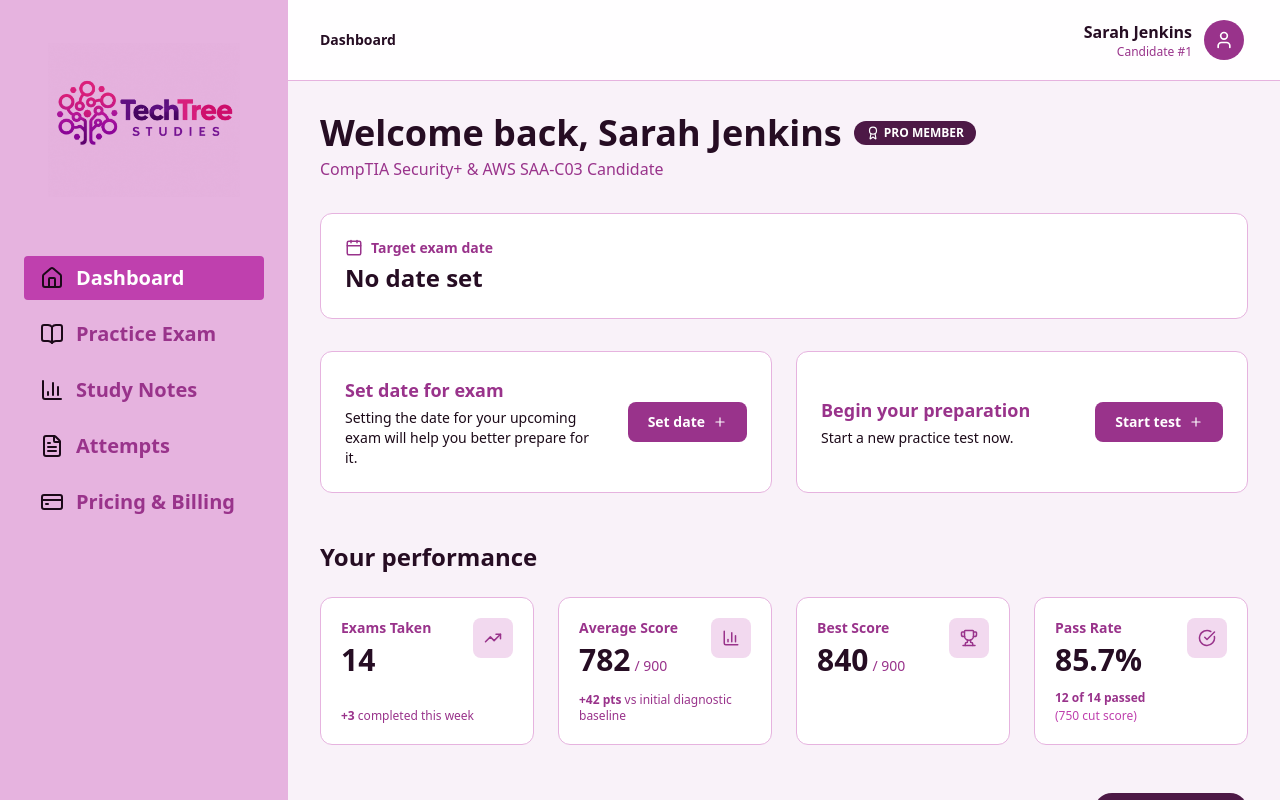
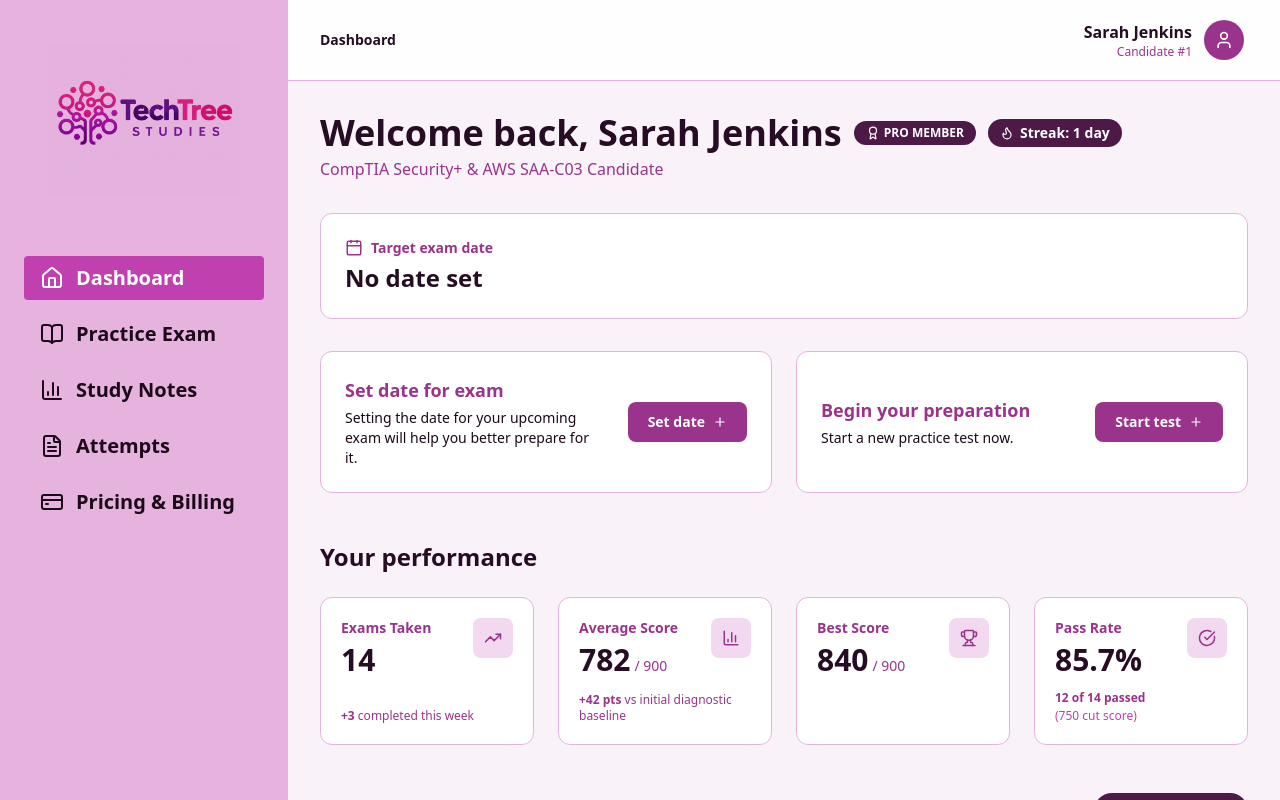
Before and after one commit to Disco12-design/TechTree_Studies, a Next.js app: page /dashboard in a window 1280 px wide. Built offline with nearby package versions, Linux system fonts and the light colour scheme.

Commit message:
the dashboard almost finished with it

```diff
--- a/app/components/Sidebar.tsx
+++ b/app/components/Sidebar.tsx
@@ -1,71 +1,161 @@
-"use client";
+'use client';
 
-import { useEffect, useState } from "react";
-import Link from "next/link";
-import { usePathname } from "next/navigation";
-import { Menu, X } from "lucide-react";
-import { navLinks, images } from "../types/assets";
+import { useEffect, useRef, useState } from 'react';
+import Link from 'next/link';
+import Image from 'next/image';
+import { usePathname } from 'next/navigation';
+import { Menu, X } from 'lucide-react';
+import { navLinks, images } from '../types/assets';
 
 export default function Sidebar() {
   const pathname = usePathname();
   const [open, setOpen] = useState(false);
+  const menuButtonRef = useRef<HTMLButtonElement>(null);
+  const closeButtonRef = useRef<HTMLButtonElement>(null);
+  const asideRef = useRef<HTMLElement>(null);
 
-  useEffect(() => setOpen(false), [pathname]);
+  // Close drawer on route change
+  useEffect(() => {
+    setOpen(false);
+  }, [pathname]);
+
+  // While open: Escape to close, focus trap, return focus on close
+  useEffect(() => {
+    if (!open) return;
+
+    closeButtonRef.current?.focus();
+
+    const onKeyDown = (e: KeyboardEvent) => {
+      if (e.key === 'Escape') {
+        setOpen(false);
+        return;
+      }
+      if (e.key !== 'Tab' || !asideRef.current) return;
+
+      const focusable = asideRef.current.querySelectorAll<HTMLElement>(
+        'a[href], button:not([disabled])'
+      );
+      if (focusable.length === 0) return;
+      const first = focusable[0];
+      const last = focusable[focusable.length - 1];
+
+      if (e.shiftKey && document.activeElement === first) {
+        e.preventDefault();
+        last.focus();
+      } else if (!e.shiftKey && document.activeElement === last) {
+        e.preventDefault();
+        first.focus();
+      }
+    };
+
+    document.addEventListener('keydown', onKeyDown);
+    return () => {
+      document.removeEventListener('keydown', onKeyDown);
+      menuButtonRef.current?.focus();
+    };
+  }, [open]);
+
+  // Close drawer if the viewport grows to desktop size
+  useEffect(() => {
+    const mq = window.matchMedia('(min-width: 768px)');
+    const onChange = (e: MediaQueryListEvent) => {
+      if (e.matches) setOpen(false);
+    };
+    mq.addEventListener('change', onChange);
+    return () => mq.removeEventListener('change', onChange);
+  }, []);
+
+  const isActive = (href: string) =>
+    pathname === href || pathname.startsWith(`${href}/`);
 
   return (
     <>
+      {/* Mobile top bar (reserves its own space, never covers content) */}
+      <header className="fixed inset-x-0 top-0 z-30 flex h-20 items-center justify-center border-b border-brand-300 bg-brand-200 md:hidden">
+        {/* Hamburger pinned to the left */}
         <button
+          ref={menuButtonRef}
           onClick={() => setOpen(true)}
           aria-label="Open menu"
-        className="md:hidden fixed top-3 left-3 z-30 p-2 rounded bg-brand-200 text-brand-600"
+          aria-expanded={open}
+          aria-controls="app-sidebar"
+          className="absolute left-4 top-1/2 -translate-y-1/2 rounded-lg p-2 text-brand-600 transition hover:bg-brand-300 focus-visible:outline focus-visible:outline-2 focus-visible:outline-brand-500"
         >
-        <Menu size={24} />
+          <Menu size={28} />
         </button>
 
-      {open && (
+        {/* Centered logo */}
+        <Link href="/dashboard" aria-label="Go to dashboard">
+          <Image
+            src={images.smallLogo}
+            alt="TechTree Logo"
+            width={64}
+            height={64}
+            priority
+            className="h-16 w-16 object-contain mix-blend-multiply"
+          />
+        </Link>
+      </header>
+
+      {/* Mobile overlay */}
       <div
-          className="md:hidden fixed inset-0 z-40 bg-black/40"
+        aria-hidden="true"
         onClick={() => setOpen(false)}
+        className={`fixed inset-0 z-40 bg-black/40 transition-opacity motion-reduce:transition-none md:hidden ${
+          open ? 'opacity-100' : 'pointer-events-none opacity-0'
+        }`}
       />
-      )}
 
+      {/* Sidebar / drawer */}
       <aside
-        className={`fixed md:static inset-y-0 left-0 z-50 w-72 min-h-screen p-6 bg-brand-200 text-brand-600 transform transition-transform md:translate-x-0 ${
-          open ? "translate-x-0" : "-translate-x-full"
+        id="app-sidebar"
+        ref={asideRef}
+        className={`fixed inset-y-0 left-0 z-50 flex h-dvh w-72 flex-col overflow-y-auto bg-brand-200 p-6 text-brand-600 transition-[transform,visibility] duration-300 motion-reduce:transition-none md:static md:translate-x-0 md:visible md:shrink-0 ${
+          open ? 'translate-x-0' : '-translate-x-full max-md:invisible'
         }`}
       >
+        {/* Mobile close button */}
         <button
+          ref={closeButtonRef}
           onClick={() => setOpen(false)}
           aria-label="Close menu"
-          className="md:hidden absolute top-3 right-3 p-2"
+          className="absolute right-3 top-3 rounded p-2 hover:bg-brand-300 focus-visible:outline focus-visible:outline-2 focus-visible:outline-brand-500 md:hidden"
         >
           <X size={24} />
         </button>
 
+        {/* Desktop logo */}
         <div className="mb-10 flex items-center justify-center">
-          <img
+          <Link href="/dashboard" aria-label="Go to dashboard">
+            <Image
               src={images.logo2}
               alt="TechTree Logo"
-            className="w-48 h-48 mix-blend-multiply object-contain"
+              width={192}
+              height={192}
+              priority
+              className="h-48 w-48 object-contain mix-blend-multiply transition-opacity hover:opacity-80"
             />
+          </Link>
         </div>
 
-        <nav className="space-y-3">
+        {/* Navigation */}
+        <nav aria-label="Main navigation" className="space-y-3">
           {navLinks.map((link) => {
-            const isActive = pathname === link.href;
+            const active = isActive(link.href);
             const Icon = link.icon;
 
             return (
               <Link
                 key={link.href}
                 href={link.href}
-                className={`flex items-center gap-3 px-4 py-2 rounded transition font-semibold text-xl ${
-                  isActive
-                    ? "bg-brand-500 text-white"
-                    : "text-brand-600 hover:bg-brand-300 hover:text-brand-800"
+                aria-current={active ? 'page' : undefined}
+                className={`flex items-center gap-3 rounded px-4 py-2 text-xl font-semibold transition focus-visible:outline focus-visible:outline-2 focus-visible:outline-brand-700 ${
+                  active
+                    ? 'bg-brand-500 text-white'
+                    : 'text-brand-950 hover:bg-brand-300 hover:text-brand-800'
                 }`}
               >
-                <Icon size={24} className="text-brand-950" />
+                <Icon size={24} aria-hidden="true" />
                 <span>{link.label}</span>
               </Link>
             );
--- a/app/dashboard/page.tsx
+++ b/app/dashboard/page.tsx
@@ -3,10 +3,47 @@
 import { useState, useEffect, type ReactNode } from "react";
 import { useRouter } from "next/navigation";
 import { profile, metrics, examAttempts } from "../types/assets";
-import { Calendar, Award, Plus, Eye, type LucideIcon } from "lucide-react";
+import { Calendar, Award, Plus, Eye, Flame, type LucideIcon } from "lucide-react";
 
 // Same key the Profile Settings page saves to
 const PROFILE_STORAGE_KEY = "profile-settings:v1";
+const STREAK_STORAGE_KEY = "study-streak:v1";
+
+type StreakData = { lastVisit: string; count: number };
+
+/** Returns today as "YYYY-MM-DD" in the user's local timezone. */
+function todayIso(): string {
+  const d = new Date();
+  return `${d.getFullYear()}-${String(d.getMonth() + 1).padStart(2, "0")}-${String(d.getDate()).padStart(2, "0")}`;
+}
+
+/**
+ * Reads the streak from localStorage, updates it for today, and returns
+ * the current count. If the user visited yesterday the streak grows;
+ * if they already visited today it stays the same; otherwise it resets to 1.
+ */
+function loadAndUpdateStreak(): number {
+  const today = todayIso();
+  try {
+    const raw = localStorage.getItem(STREAK_STORAGE_KEY);
+    if (raw) {
+      const data: StreakData = JSON.parse(raw);
+      if (data.lastVisit === today) return data.count;           // already counted today
+
+      // Check if lastVisit was yesterday
+      const last = new Date(data.lastVisit + "T00:00:00");
+      const diff = (new Date(today + "T00:00:00").getTime() - last.getTime()) / 86_400_000;
+
+      const newCount = diff === 1 ? data.count + 1 : 1;         // consecutive → grow, else reset
+      localStorage.setItem(STREAK_STORAGE_KEY, JSON.stringify({ lastVisit: today, count: newCount }));
+      return newCount;
+    }
+  } catch { /* corrupted data — treat as fresh */ }
+
+  // First visit ever (or corrupted data)
+  localStorage.setItem(STREAK_STORAGE_KEY, JSON.stringify({ lastVisit: today, count: 1 }));
+  return 1;
+}
 
 type SavedProfile = { name: string | null; avatar: string | null };
 
@@ -42,9 +79,7 @@ function countdownLabel(days: number) {
   return "This date has passed";
 }
 
-/* ------------------------------------------------------------------ */
-/* Small building blocks                                               */
-/* ------------------------------------------------------------------ */
+
 
 const primaryBtn =
   "inline-flex items-center justify-center gap-2 whitespace-nowrap rounded-lg bg-brand-600 px-5 py-2.5 text-sm font-semibold text-white transition hover:bg-brand-700 focus-visible:outline-2 focus-visible:outline-offset-2 focus-visible:outline-brand-600";
@@ -120,9 +155,6 @@ function ActionCard({
   );
 }
 
-/* ------------------------------------------------------------------ */
-/* Page                                                                */
-/* ------------------------------------------------------------------ */
 
 export default function Dashboard() {
   const router = useRouter();
@@ -131,16 +163,16 @@ export default function Dashboard() {
   const [examIso, setExamIso] = useState<string | null>(null);
   const [saved, setSaved] = useState<SavedProfile>({ name: null, avatar: null });
   const [ready, setReady] = useState(false);
+  const [streak, setStreak] = useState(0);
 
-  // Saved name wins; fall back to the default from assets
   const displayName = saved.name ?? profile.name;
-  // Hide the name until localStorage is read so the default never flashes
   const nameVisibility = ready ? "" : "invisible";
 
   useEffect(() => {
     setSaved(loadSavedProfile());
     setReady(true);
     setExamIso(localStorage.getItem("examDate"));
+    setStreak(loadAndUpdateStreak());
   }, []);
 
   const examDateLabel = examIso
@@ -200,10 +232,17 @@ export default function Dashboard() {
             <h1 className="text-2xl font-bold text-brand-900 sm:text-4xl">
               Welcome back, <span className={nameVisibility}>{displayName}</span>
             </h1>
+
             <span className="inline-flex items-center gap-1 rounded-full bg-brand-800 px-3 py-1 text-xs font-semibold text-white">
               <Award size={14} />
               PRO MEMBER
             </span>
+            <div className={`flex items-center gap-1.5 py-1 px-3 rounded-full ${streak >= 3 ? "bg-orange-500 text-white" : "bg-brand-800 text-white"}`}>
+              <Flame size={14} />
+              <p className="text-sm font-semibold">
+                Streak: {streak} {streak === 1 ? "day" : "days"}
+              </p>
+            </div>
           </div>
           <p className="mt-1 text-sm text-brand-600 sm:text-base">
             CompTIA Security+ &amp; AWS SAA-C03 Candidate
@@ -211,7 +250,7 @@ export default function Dashboard() {
         </section>
 
         {/* Target exam */}
-        <section className="mb-6 flex flex-col gap-3 rounded-xl border border-brand-200 bg-white p-5 sm:mb-8 sm:flex-row sm:items-center sm:justify-between sm:p-6">
+        <section className="mb-6 flex flex-col gap-4 rounded-xl border border-brand-200 bg-white p-5 sm:mb-8 sm:flex-row sm:items-center sm:justify-between sm:p-6">
           <div>
             <div className="mb-1 flex items-center gap-2 text-brand-600">
               <Calendar size={18} />
@@ -220,16 +259,35 @@ export default function Dashboard() {
             <p className="text-xl font-bold text-brand-900 sm:text-2xl">
               {examDateLabel ?? "No date set"}
             </p>
-          </div>
             {days !== null && (
               <span
-              className={`w-fit rounded-full px-3 py-1 text-xs font-semibold ${
+                className={`mt-2 inline-block rounded-full px-3 py-1 text-xs font-semibold ${
                   days < 0 ? "bg-amber-100 text-amber-800" : "bg-brand-100 text-brand-700"
                 }`}
               >
                 {countdownLabel(days)}
               </span>
             )}
+          </div>
+          {days !== null && days >= 0 ? (
+            <div className="flex flex-col items-center rounded-xl bg-brand-50 px-6 py-3">
+              <p className="text-4xl font-extrabold tabular-nums text-brand-900 sm:text-5xl">
+                {days}
+              </p>
+              <p className="text-xs font-semibold text-brand-600">
+                {days === 1 ? "day left" : "days left"}
+              </p>
+            </div>
+          ) : days !== null && days < 0 ? (
+            <div className="flex flex-col items-center rounded-xl bg-amber-50 px-6 py-3">
+              <p className="text-4xl font-extrabold tabular-nums text-amber-800 sm:text-5xl">
+                {Math.abs(days)}
+              </p>
+              <p className="text-xs font-semibold text-amber-700">
+                {Math.abs(days) === 1 ? "day overdue" : "days overdue"}
+              </p>
+            </div>
+          ) : null}
         </section>
 
         {/* Actions */}
--- a/app/layout.tsx
+++ b/app/layout.tsx
@@ -1,24 +1,35 @@
-import type { Metadata } from "next";
 import { Suspense } from "react";
 import Sidebar from "./components/Sidebar";
 import { ToasterProvider } from "./providers/ToasterProvider";
 import "./globals.css";
-
 
 export default function RootLayout({
   children,
 }: {
   children: React.ReactNode;
 }) {
-
   return (
     <html lang="en">
-      <body className="flex h-screen">
+      <body className="flex h-dvh overflow-hidden">
         <ToasterProvider />
-        <Suspense fallback={<div className="w-72 min-h-screen p-6 bg-brand-200" />}>
+
+        <Suspense
+          fallback={
+            <>
+              {/* Mobile: top bar placeholder */}
+              <div className="fixed inset-x-0 top-0 z-30 h-20 border-b border-brand-300 bg-brand-200 md:hidden" />
+              {/* Desktop: sidebar placeholder */}
+              <div className="hidden h-dvh w-72 shrink-0 bg-brand-200 md:block" />
+            </>
+          }
+        >
           <Sidebar />
         </Suspense>
-        <main className="flex-1 overflow-auto bg-gray-50">{children}</main>
+
+        {/* pt-20 clears the mobile top bar (h-20); removed on desktop */}
+        <main className="min-w-0 flex-1 overflow-y-auto bg-gray-50 pt-20 md:pt-0">
+          {children}
+        </main>
       </body>
     </html>
   );
--- a/app/profile/page.tsx
+++ b/app/profile/page.tsx
@@ -15,6 +15,7 @@ import {
   BadgeCheck,
   Bell,
   Camera,
+  Flame,
   Info,
   Loader2,
   Lock,
@@ -70,6 +71,19 @@ const INITIAL_NOTIFS: Notifs = {
 /* ------------------------------------------------------------------ */
 
 const STORAGE_KEY = "profile-settings:v1";
+const STREAK_STORAGE_KEY = "study-streak:v1";
+
+/** Reads the current streak count from localStorage (read-only, does not update). */
+function loadStreakCount(): number {
+  try {
+    const raw = localStorage.getItem(STREAK_STORAGE_KEY);
+    if (raw) {
+      const data = JSON.parse(raw);
+      return typeof data.count === "number" ? data.count : 0;
+    }
+  } catch { /* ignore */ }
+  return 0;
+}
 
 type Persisted = {
   form: Form;
@@ -473,6 +487,7 @@ export default function ProfileSettings() {
   const [saving, setSaving] = useState(false);
   const [passwordOpen, setPasswordOpen] = useState(false);
   const [twoFactor, setTwoFactor] = useState(true);
+  const [streak, setStreak] = useState(0);
 
   // Free every preview URL we created when the component unmounts
   useEffect(() => {
@@ -483,6 +498,7 @@ export default function ProfileSettings() {
   // Load saved data after mount (not in useState initial values, to avoid
   // a server/client hydration mismatch in Next.js)
   useEffect(() => {
+    setStreak(loadStreakCount());
     const saved = loadPersisted();
     if (!saved) return;
     setForm(saved.form);
@@ -708,10 +724,11 @@ export default function ProfileSettings() {
               </div>
             </div>
 
-            <div className="rounded-xl bg-brand-50 px-4 py-2">
+            <div className={`rounded-xl px-4 py-2 ${streak >= 3 ? "bg-orange-50" : "bg-brand-50"}`}>
               <p className={ui.tinyLabel}>REVIEW STREAK</p>
-              <p className="flex items-center gap-1 text-lg font-bold text-brand-600">
-                14 Days <Zap size={14} className="fill-amber-400 text-amber-500" />
+              <p className={`flex items-center gap-1 text-lg font-bold ${streak >= 3 ? "text-orange-600" : "text-brand-600"}`}>
+                {streak} {streak === 1 ? "Day" : "Days"}{" "}
+                <Flame size={14} className={streak >= 3 ? "fill-orange-400 text-orange-500" : "fill-amber-400 text-amber-500"} />
               </p>
             </div>
           </div>
```
Lines whose indentation alone changed are shown as unchanged.
